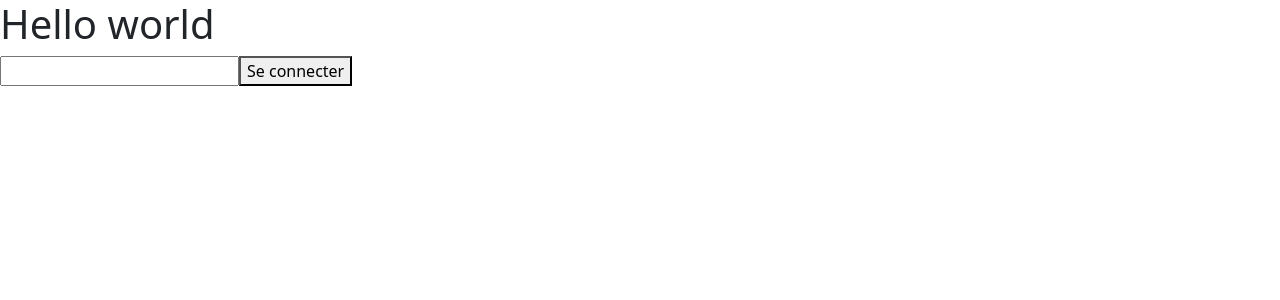
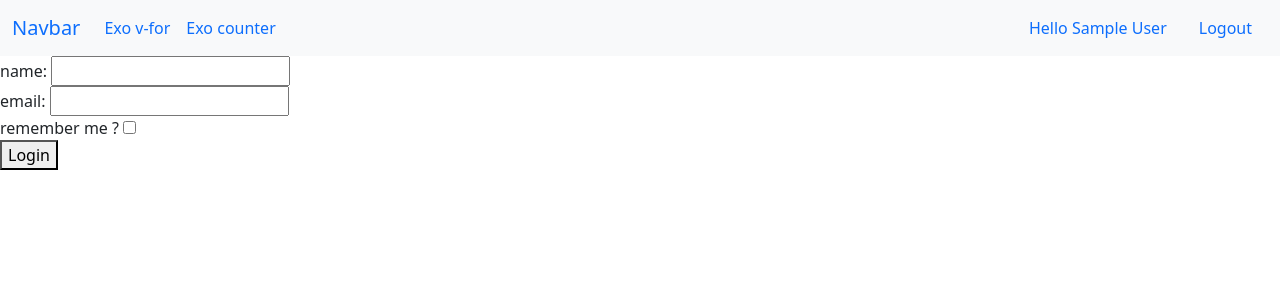
Before and after one commit to Fraulk/cours-vue, a Vue app: page /#/login in a window 1280 px wide. Before the commit this address led to /#/. Shown: the top 300 px of the page. Built offline with nearby package versions, Linux system fonts and the light colour scheme; sample sign-in values are in the browser's storage.

Commit message:
add: fake login and route guards

```diff
--- a/package.json
+++ b/package.json
@@ -13,7 +13,8 @@
   "dependencies": {
     "bootstrap": "^5.1.3",
     "jose": "^4.8.1",
-    "vue": "^3.2.36"
+    "vue": "^3.2.36",
+    "vue-router": "^4.0.15"
   },
   "devDependencies": {
     "@vitejs/plugin-vue": "^2.3.3",
--- a/src/App.vue
+++ b/src/App.vue
@@ -4,16 +4,18 @@ import Counter from "./components/Counter.vue";
 import JWT from "./components/JWT.vue";
 import ExoVFor from "./components/ExoVFor.vue";
 import ExoVIf from "./components/ExoVIf.vue";
+import NavBar from "./components/NavBar.vue";
 
 </script>
 
 <template>
-    <h1>Hello world</h1>
     <!-- <Counter />
     <hr>
     <JWT /> -->
     <!-- <ExoVFor /> -->
-    <ExoVIf />
+    <!-- <ExoVIf /> -->
+    <NavBar />
+    <RouterView />
 </template>
 
 <style>
--- /dev/null
+++ b/src/components/HelloWorld.vue
@@ -0,0 +1,3 @@
+<template>
+<h1>HELLO WORLD</h1>
+</template>
--- /dev/null
+++ b/src/components/LogIn.vue
@@ -0,0 +1,24 @@
+<script setup>
+import { ref } from 'vue';
+import router from '../router';
+import { useUserStore } from '../services/userStore';
+
+const name = ref("")
+const email = ref("")
+const remMe = ref(false)
+
+const {user, login} = useUserStore()
+const log = () => {
+    login(name.value, email.value, remMe.value)
+    router.push("/")
+}
+</script>
+
+<template>
+    <div>
+        name: <input type="text" v-model="name"><br>
+        email: <input type="text" v-model="email"><br>
+        remember me ? <input type="checkbox" v-model="remMe"><br>
+        <button @click="log">Login</button>
+    </div>
+</template>
--- /dev/null
+++ b/src/components/NavBar.vue
@@ -0,0 +1,38 @@
+<script setup>
+import router from '../router';
+import { useUserStore } from '../services/userStore';
+
+const {user, logout} = useUserStore()
+
+const handleLogout = () => {
+    logout()
+    router.push("/login")
+}
+
+</script>
+
+<template>
+    <nav class="navbar navbar-expand-lg bg-light">
+        <div class="container-fluid">
+            <a class="navbar-brand" href="#">Navbar</a>
+            <div class="collapse navbar-collapse" id="navbarSupportedContent">
+                <ul class="navbar-nav me-auto mb-2 mb-lg-0">
+                    <li class="nav-item">
+                        <RouterLink class="nav-link active" aria-current="page" to="/vfor">Exo v-for</RouterLink>
+                    </li>
+                    <li class="nav-item">
+                        <RouterLink class="nav-link active" aria-current="page" to="/counter">Exo counter</RouterLink>
+                    </li>
+                    <!-- <li class="nav-item">
+                        <a class="nav-link" href="#">Link</a>
+                    </li> -->
+                </ul>
+                <div class="d-flex" role="search">
+                    <span class="nav-link" v-if="user">Hello {{user.name}}</span>
+                    <RouterLink v-if="!user" class="nav-link active" aria-current="page" to="/login">Login</RouterLink>
+                    <div v-if="user" class="nav-link" aria-current="page" @click="handleLogout">Logout</div>
+                </div>
+            </div>
+        </div>
+    </nav>
+</template>
--- a/src/main.js
+++ b/src/main.js
@@ -1,4 +1,6 @@
 import { createApp } from 'vue'
 import App from './App.vue'
+import router from './router'
 
-createApp(App).mount('#app')
+
+createApp(App).use(router).mount('#app')
--- /dev/null
+++ b/src/router.js
@@ -0,0 +1,39 @@
+import { createRouter, createWebHashHistory } from "vue-router";
+import HelloWorld from "@/components/HelloWorld.vue";
+import Counter from "@/components/Counter.vue";
+import ExoVFor from "@/components/ExoVFor.vue";
+import LogIn from "@/components/LogIn.vue";
+import { useUserStore } from "./services/userStore";
+const { user } = useUserStore();
+
+const routes = [
+  { path: "/", name: "home", component: HelloWorld },
+  {
+    path: "/counter",
+    component: Counter,
+    beforeEnter: () => {
+      if (!user.value) {
+        alert("you need to login first to view this page")
+        return { name: "home" }
+      };
+    },
+  },
+  {
+    path: "/vfor",
+    component: ExoVFor,
+    beforeEnter: () => {
+      if (!user.value) {
+        alert("you need to login first to view this page")
+        return { name: "home" }
+      };
+    },
+  },
+  { path: "/login", component: LogIn },
+];
+
+const router = createRouter({
+  history: createWebHashHistory(),
+  routes,
+});
+
+export default router;
--- /dev/null
+++ b/src/services/userStore.js
@@ -0,0 +1,19 @@
+import {ref} from 'vue'
+
+const user = ref(JSON.parse(localStorage.getItem("user")) || null)
+
+const login = (name, email, remMe = false) => {
+    user.value = {name, email}
+    remMe && localStorage.setItem("user", JSON.stringify(user.value))
+}
+
+const logout = () => {
+    user.value = null
+    localStorage.setItem("user", null)
+}
+
+export const useUserStore = () => ({
+    user,
+    login,
+    logout
+})
```
Also changed, not shown: 1 other file (tests, documents, lock files or other folders).
